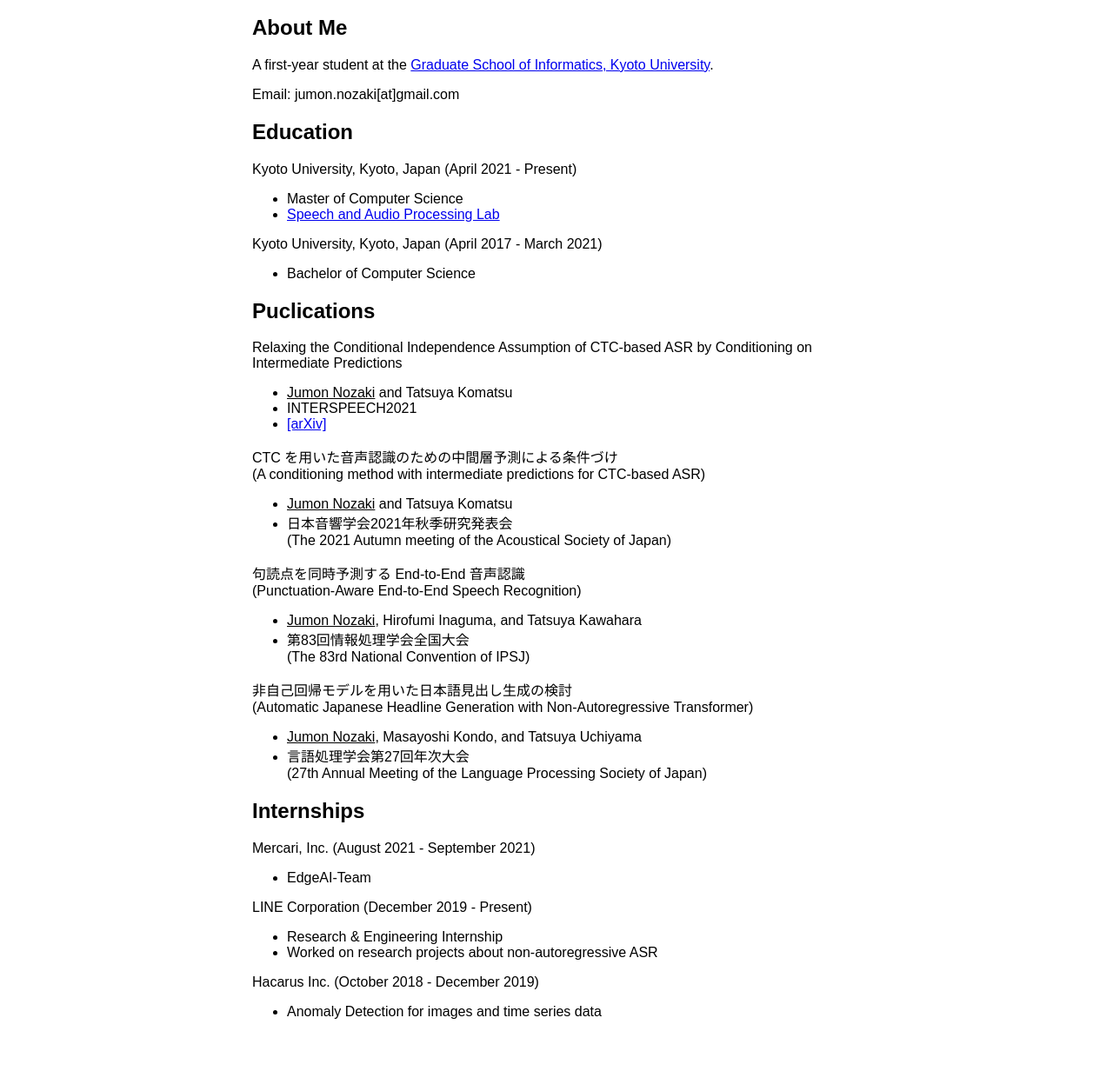
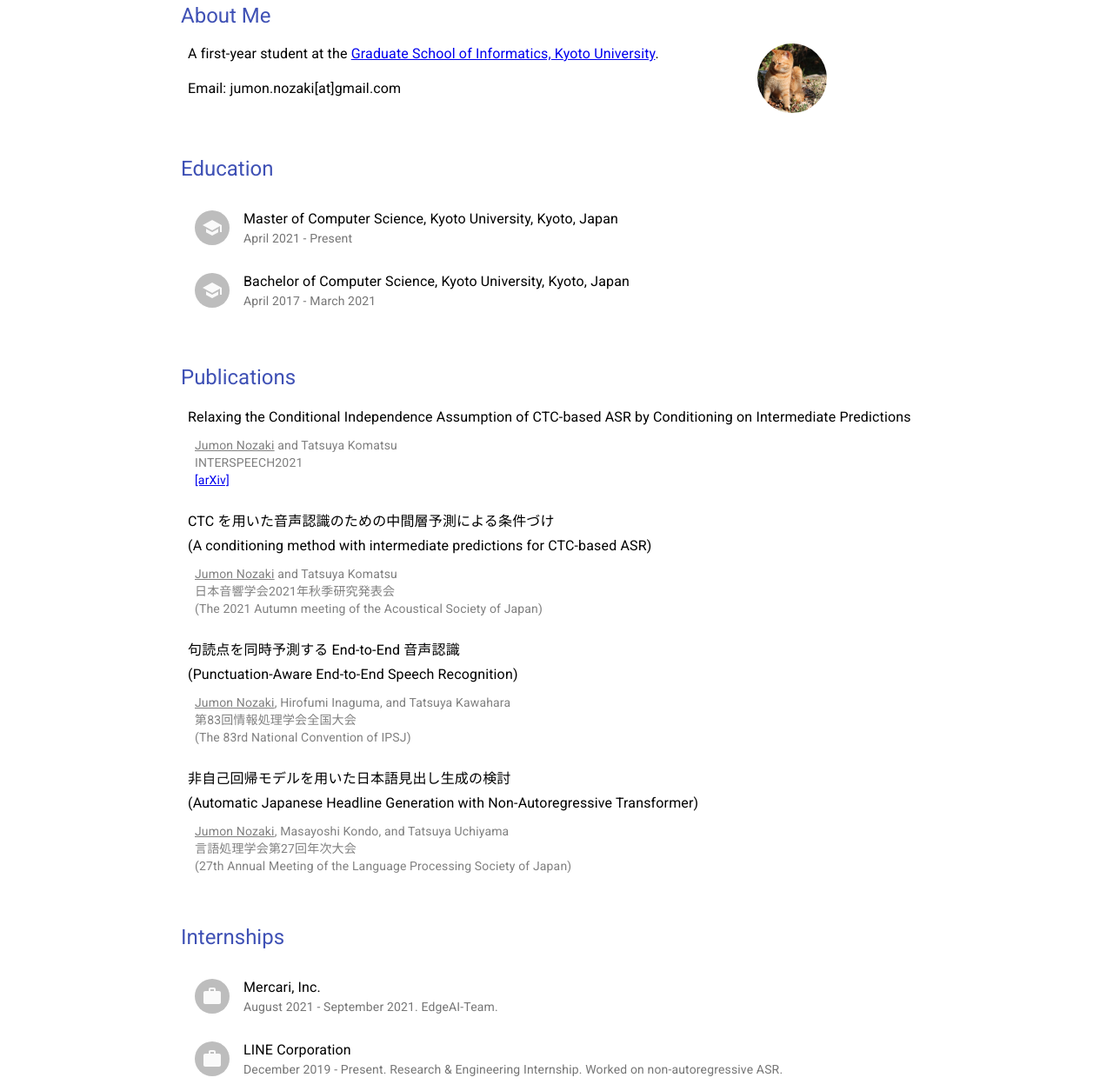
Before and after one commit to jumon/jumon.github.io, a Gatsby site: page / in a window 1280 px wide. Shown: the part 110-1365 px from the top of the page at 87% size. Before the commit the page ends 1299 px from the top, so only its background shows below. Built offline with nearby package versions, Linux system fonts and the light colour scheme; Gatsby itself is replaced by a stand-in of ours.

Commit message:
add material-ui

```diff
--- a/gatsby-config.js
+++ b/gatsby-config.js
@@ -3,5 +3,5 @@ module.exports = {
     siteUrl: 'https://www.yourdomain.tld',
     title: 'My First Gatsby Site'
   },
-  plugins: ['gatsby-plugin-image', 'gatsby-plugin-sharp']
+  plugins: ['gatsby-plugin-image', 'gatsby-plugin-sharp', 'gatsby-plugin-react-helmet']
 }
--- a/package.json
+++ b/package.json
@@ -17,12 +17,16 @@
     "format": "prettier --write \"**/*.{js,jsx,json,md}\""
   },
   "dependencies": {
+    "@material-ui/core": "^4.12.3",
+    "@material-ui/icons": "^4.11.2",
     "gatsby": "^3.11.1",
     "gatsby-plugin-image": "^1.12.0",
+    "gatsby-plugin-react-helmet": "^4.12.0",
     "gatsby-plugin-sharp": "^3.12.0",
     "gatsby-source-filesystem": "^3.12.0",
     "react": "^17.0.1",
-    "react-dom": "^17.0.1"
+    "react-dom": "^17.0.1",
+    "react-helmet": "^6.1.0"
   },
   "devDependencies": {
     "gh-pages": "^3.2.3",
--- a/src/components/about.js
+++ b/src/components/about.js
@@ -1,15 +1,36 @@
 import * as React from 'react'
+import Box from '@material-ui/core/Box'
+import Typography from '@material-ui/core/Typography'
+import { StaticImage } from 'gatsby-plugin-image'
+
+const imageStyle = {
+  maxWidth: '80px',
+  margin: 'auto',
+  borderRadius: '50%'
+}
 
 const About = () => {
   return (
-    <section>
-      <h2>About Me</h2>
-      <p>
-        A first-year student at the{' '}
-        <a href="http://www.i.kyoto-u.ac.jp/">Graduate School of Informatics, Kyoto University</a>.
-      </p>
-      <p>Email: jumon.nozaki[at]gmail.com</p>
-    </section>
+    <Box p={1} m={1} mt={3}>
+      <Box m={1}>
+        <Typography variant="h5" color="primary">
+          About Me
+        </Typography>
+      </Box>
+      <Box display="flex" m={2}>
+        <Typography variant="body1">
+          <Box>
+            A first-year student at the{' '}
+            <a href="http://www.i.kyoto-u.ac.jp/">
+              Graduate School of Informatics, Kyoto University
+            </a>
+            .
+          </Box>
+          <Box mt={2}>Email: jumon.nozaki[at]gmail.com</Box>
+        </Typography>
+        <StaticImage style={imageStyle} alt="a cat outside" src="../images/cat.jpg" />
+      </Box>
+    </Box>
   )
 }
 
--- a/src/components/app.js
+++ b/src/components/app.js
@@ -1,51 +1,24 @@
 import * as React from 'react'
+import Header from './header'
 import About from './about'
 import Education from './education'
 import Publication from './publication'
 import Internship from './internship'
-
-import { Link } from 'gatsby'
-import { StaticImage } from 'gatsby-plugin-image'
-
-const containerStyle = {
-  margin: 'auto',
-  maxWidth: '700px',
-  fontFamily: 'sans-serif'
-}
-
-const titleStyle = {
-  color: 'rebeccapurple'
-}
-
-const headerStyle = {
-  display: 'flex'
-}
-
-const imageStyle = {
-  maxWidth: '100px',
-  margin: 'auto',
-  borderRadius: '50%'
-}
+import Container from '@material-ui/core/Container'
+import Footer from './footer'
 
 const App = () => {
   return (
-    <div style={containerStyle}>
-      <title>Jumon Nozaki</title>
-      <main>
-        <div style={headerStyle}>
-          <h1 style={titleStyle}>
-            <Link to="/">
-              <u>Jumon Nozaki</u>
-            </Link>
-          </h1>
-          <StaticImage style={imageStyle} alt="a cat outside" src="../images/cat.jpg" />
-        </div>
+    <>
+      <Header />
+      <Container maxWidth="md">
         <About />
         <Education />
         <Publication />
         <Internship />
-      </main>
-    </div>
+      </Container>
+      <Footer />
+    </>
   )
 }
 
--- a/src/components/education.js
+++ b/src/components/education.js
@@ -1,21 +1,48 @@
 import * as React from 'react'
+import Box from '@material-ui/core/Box'
+import Typography from '@material-ui/core/Typography'
+import List from '@material-ui/core/List'
+import ListItem from '@material-ui/core/ListItem'
+import ListItemAvatar from '@material-ui/core/ListItemAvatar'
+import Avatar from '@material-ui/core/Avatar'
+import SchoolIcon from '@material-ui/icons/School'
+import ListItemText from '@material-ui/core/ListItemText'
 
 const Education = () => {
   return (
-    <section>
-      <h2>Education</h2>
-      <p>Kyoto University, Kyoto, Japan (April 2021 - Present)</p>
-      <ul>
-        <li>Master of Computer Science</li>
-        <li>
-          <a href="http://sap.ist.i.kyoto-u.ac.jp/">Speech and Audio Processing Lab</a>
-        </li>
-      </ul>
-      <p>Kyoto University, Kyoto, Japan (April 2017 - March 2021)</p>
-      <ul>
-        <li>Bachelor of Computer Science</li>
-      </ul>
-    </section>
+    <Box p={1} m={1}>
+      <Box m={1}>
+        <Typography variant="h5" color="primary">
+          Education
+        </Typography>
+      </Box>
+      <Box m={1}>
+        <List>
+          <ListItem>
+            <ListItemAvatar>
+              <Avatar>
+                <SchoolIcon />
+              </Avatar>
+            </ListItemAvatar>
+            <ListItemText
+              primary="Master of Computer Science, Kyoto University, Kyoto, Japan"
+              secondary="April 2021 - Present"
+            />
+          </ListItem>
+          <ListItem>
+            <ListItemAvatar>
+              <Avatar>
+                <SchoolIcon />
+              </Avatar>
+            </ListItemAvatar>
+            <ListItemText
+              primary="Bachelor of Computer Science, Kyoto University, Kyoto, Japan"
+              secondary="April 2017 - March 2021"
+            />
+          </ListItem>
+        </List>
+      </Box>
+    </Box>
   )
 }
 
--- /dev/null
+++ b/src/components/footer.js
@@ -0,0 +1,18 @@
+import * as React from 'react'
+import AppBar from '@material-ui/core/AppBar'
+import Toolbar from '@material-ui/core/Toolbar'
+import Typography from '@material-ui/core/Typography'
+
+const Footer = () => {
+  return (
+    <AppBar position="static" style={{ alignItems: 'center' }}>
+      <Toolbar>
+        <Typography variant="body1" color="inherit">
+          © 2021 Jumon Nozaki
+        </Typography>
+      </Toolbar>
+    </AppBar>
+  )
+}
+
+export default Footer
--- /dev/null
+++ b/src/components/header.js
@@ -0,0 +1,16 @@
+import * as React from 'react'
+import AppBar from '@material-ui/core/AppBar'
+import Toolbar from '@material-ui/core/Toolbar'
+import Typography from '@material-ui/core/Typography'
+
+const Header = () => {
+  return (
+    <AppBar position="static" style={{ alignItems: 'center' }}>
+      <Toolbar>
+        <Typography variant="h4">Jumon Nozaki</Typography>
+      </Toolbar>
+    </AppBar>
+  )
+}
+
+export default Header
--- a/src/components/internship.js
+++ b/src/components/internship.js
@@ -1,23 +1,59 @@
 import * as React from 'react'
+import Box from '@material-ui/core/Box'
+import Typography from '@material-ui/core/Typography'
+import List from '@material-ui/core/List'
+import ListItem from '@material-ui/core/ListItem'
+import ListItemAvatar from '@material-ui/core/ListItemAvatar'
+import Avatar from '@material-ui/core/Avatar'
+import WorkIcon from '@material-ui/icons/Work'
+import ListItemText from '@material-ui/core/ListItemText'
 
 const Internship = () => {
   return (
-    <section>
-      <h2>Internships</h2>
-      <p>Mercari, Inc. (August 2021 - September 2021)</p>
-      <ul>
-        <li>EdgeAI-Team</li>
-      </ul>
-      <p>LINE Corporation (December 2019 - Present)</p>
-      <ul>
-        <li>Research & Engineering Internship</li>
-        <li>Worked on research projects about non-autoregressive ASR</li>
-      </ul>
-      <p>Hacarus Inc. (October 2018 - December 2019)</p>
-      <ul>
-        <li>Anomaly Detection for images and time series data</li>
-      </ul>
-    </section>
+    <Box p={1} m={1}>
+      <Box m={1}>
+        <Typography variant="h5" color="primary">
+          Internships
+        </Typography>
+      </Box>
+      <Box m={1}>
+        <List>
+          <ListItem>
+            <ListItemAvatar>
+              <Avatar>
+                <WorkIcon />
+              </Avatar>
+            </ListItemAvatar>
+            <ListItemText
+              primary="Mercari, Inc."
+              secondary="August 2021 - September 2021. EdgeAI-Team."
+            />
+          </ListItem>
+          <ListItem>
+            <ListItemAvatar>
+              <Avatar>
+                <WorkIcon />
+              </Avatar>
+            </ListItemAvatar>
+            <ListItemText
+              primary="LINE Corporation"
+              secondary="December 2019 - Present. Research & Engineering Internship. Worked on non-autoregressive ASR."
+            />
+          </ListItem>
+          <ListItem>
+            <ListItemAvatar>
+              <Avatar>
+                <WorkIcon />
+              </Avatar>
+            </ListItemAvatar>
+            <ListItemText
+              primary="Hacarus Inc."
+              secondary="October 2018 - December 2019. Anomaly Detection for images and time series data."
+            />
+          </ListItem>
+        </List>
+      </Box>
+    </Box>
   )
 }
 
--- a/src/components/publication.js
+++ b/src/components/publication.js
@@ -1,61 +1,72 @@
 import * as React from 'react'
+import Box from '@material-ui/core/Box'
+import Typography from '@material-ui/core/Typography'
 
 const Publication = () => {
   return (
-    <section>
-      <h2>Puclications</h2>
-      <p>
+    <Box p={1} m={1}>
+      <Box m={1}>
+        <Typography variant="h5" color="primary">
+          Publications
+        </Typography>
+      </Box>
+      <Box m={2}>
+        <Box mt={2} mb={3}>
+          <Typography variant="subtitle1">
             Relaxing the Conditional Independence Assumption of CTC-based ASR by Conditioning on
             Intermediate Predictions
-      </p>
-      <ul>
-        <li>
-          <u>Jumon Nozaki</u> and Tatsuya Komatsu
-        </li>
-        <li>INTERSPEECH2021</li>
-        <li>
+          </Typography>
+          <Box m={1}>
+            <Typography variant="body2" style={{ color: 'gray' }}>
+              <u>Jumon Nozaki</u> and Tatsuya Komatsu <br />
+              INTERSPEECH2021
+              <br />
               <a href="https://arxiv.org/abs/2104.02724">[arXiv]</a>
-        </li>
-      </ul>
-      <p>
+            </Typography>
+          </Box>
+        </Box>
+        <Box mt={3} mb={3}>
+          <Typography variant="subtitle1">
             CTC を用いた音声認識のための中間層予測による条件づけ <br />
             (A conditioning method with intermediate predictions for CTC-based ASR)
-      </p>
-      <ul>
-        <li>
-          <u>Jumon Nozaki</u> and Tatsuya Komatsu
-        </li>
-        <li>
-          日本音響学会2021年秋季研究発表会 <br /> (The 2021 Autumn meeting of the Acoustical Society
-          of Japan)
-        </li>
-      </ul>
-      <p>
+          </Typography>
+          <Box m={1}>
+            <Typography variant="body2" style={{ color: 'gray' }}>
+              <u>Jumon Nozaki</u> and Tatsuya Komatsu <br />
+              日本音響学会2021年秋季研究発表会 <br />
+              (The 2021 Autumn meeting of the Acoustical Society of Japan)
+            </Typography>
+          </Box>
+        </Box>
+        <Box mt={3} mb={3}>
+          <Typography variant="subtitle1">
             句読点を同時予測する End-to-End 音声認識 <br />
             (Punctuation-Aware End-to-End Speech Recognition)
-      </p>
-      <ul>
-        <li>
+          </Typography>
+          <Box m={1}>
+            <Typography variant="body2" style={{ color: 'gray' }}>
               <u>Jumon Nozaki</u>, Hirofumi Inaguma, and Tatsuya Kawahara
-        </li>
-        <li>
-          第83回情報処理学会全国大会 <br /> (The 83rd National Convention of IPSJ)
-        </li>
-      </ul>
-      <p>
+              <br />
+              第83回情報処理学会全国大会 <br />
+              (The 83rd National Convention of IPSJ)
+            </Typography>
+          </Box>
+        </Box>
+        <Box mt={3} mb={3}>
+          <Typography variant="subtitle1">
             非自己回帰モデルを用いた日本語見出し生成の検討 <br />
             (Automatic Japanese Headline Generation with Non-Autoregressive Transformer)
-      </p>
-      <ul>
-        <li>
-          <u>Jumon Nozaki</u>, Masayoshi Kondo, and Tatsuya Uchiyama
-        </li>
-        <li>
-          言語処理学会第27回年次大会 <br /> (27th Annual Meeting of the Language Processing Society
-          of Japan)
-        </li>
-      </ul>
-    </section>
+          </Typography>
+          <Box m={1}>
+            <Typography variant="body2" style={{ color: 'gray' }}>
+              <u>Jumon Nozaki</u>, Masayoshi Kondo, and Tatsuya Uchiyama <br />
+              言語処理学会第27回年次大会 <br />
+              (27th Annual Meeting of the Language Processing Society of Japan)
+            </Typography>
+          </Box>
+        </Box>
+      </Box>
+    </Box>
   )
 }
 
--- a/src/pages/index.js
+++ b/src/pages/index.js
@@ -1,8 +1,24 @@
 import * as React from 'react'
+import { Helmet } from 'react-helmet'
+
 import App from '../components/app'
 
 const IndexPage = () => {
-  return <App />
+  return (
+    <>
+      <Helmet>
+        <meta charSet="utf-8" />
+        <meta name="viewport" content="minimum-scale=1, initial-scale=1, width=device-width" />
+        <title>Jumon Nozaki</title>
+        <link
+          rel="stylesheet"
+          href="https://fonts.googleapis.com/css?family=Roboto:300,400,500,700&display=swap"
+        />
+        <link rel="stylesheet" href="https://fonts.googleapis.com/icon?family=Material+Icons" />
+      </Helmet>
+      <App />
+    </>
+  )
 }
 
 export default IndexPage
```
Also changed, not shown: 1 other file. Lines whose indentation alone changed are shown as unchanged.
